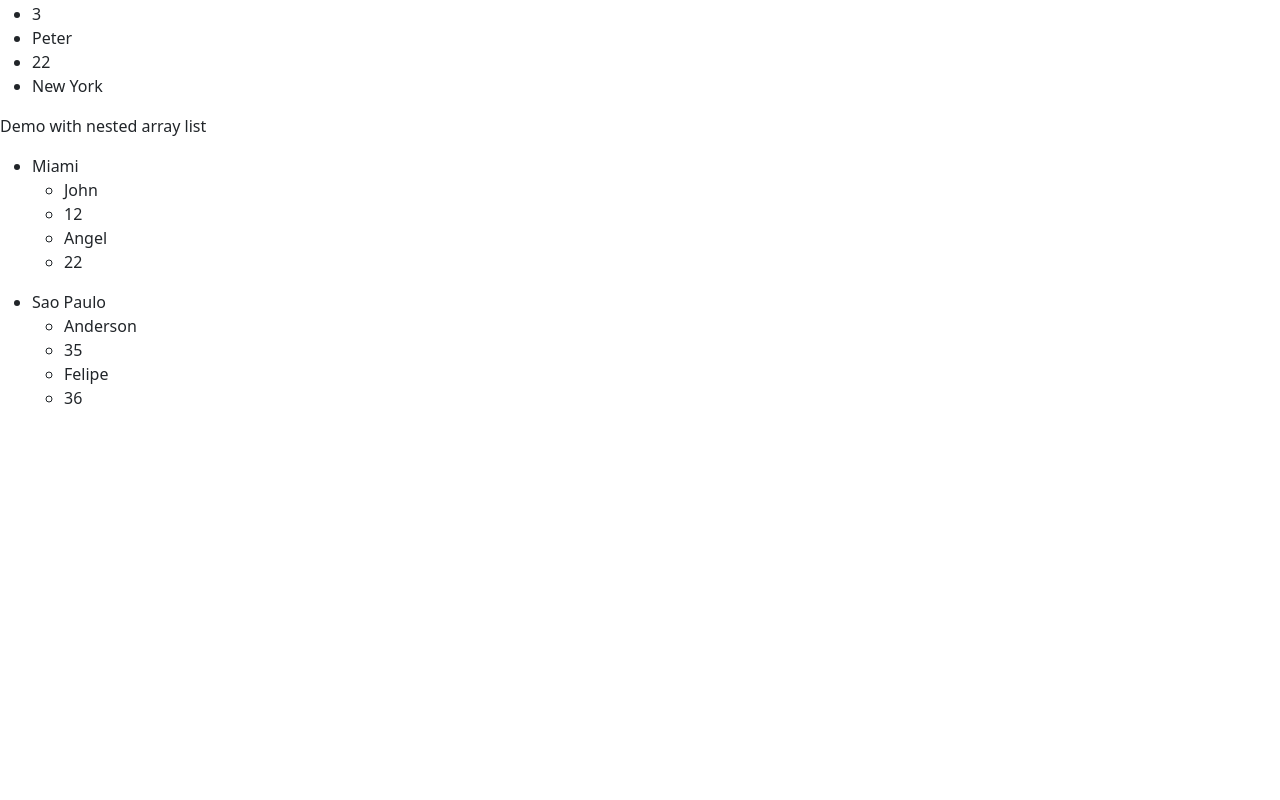
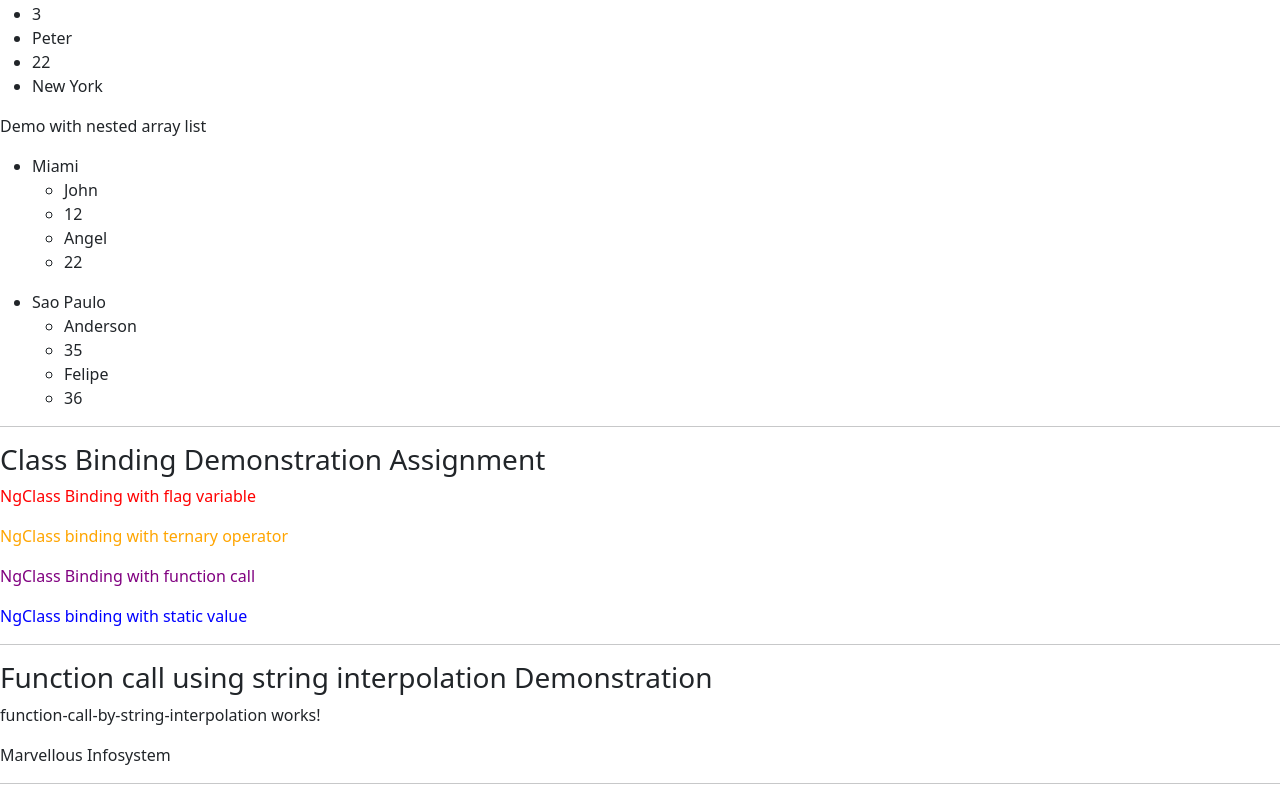
Before and after one commit to GaytriSuneelPavtekar/AngularHandson, an Angular app: page / in a window 1280 px wide. Shown: the part 2036-2836 px from the top of the page. Before the commit the page ends 2462 px from the top, so only its background shows below. Built offline with nearby package versions, Linux system fonts and the light colour scheme.

Commit message:
function call inside string interpolation  demonstration

```diff
--- a/angular.json
+++ b/angular.json
@@ -11,6 +11,9 @@
       "schematics": {
         "@schematics/angular:application": {
           "strict": true
+        },
+        "@schematics/angular:component": {
+          "skipTests": true
         }
       },
       "root": "",
--- a/src/app/app.component.html
+++ b/src/app/app.component.html
@@ -36,3 +36,13 @@
 
 <h3>*ngFor Demonstration</h3>
 <app-ng-for-demo></app-ng-for-demo>
+<hr>
+
+<h3>Class Binding Demonstration Assignment</h3>
+<app-first-component></app-first-component>
+<app-second-component></app-second-component>
+<hr>
+
+<h3>Function call using string interpolation Demonstration</h3>
+<app-function-call-by-string-interpolation></app-function-call-by-string-interpolation>
+<hr>
--- /dev/null
+++ b/src/app/function-call-by-string-interpolation/function-call-by-string-interpolation.component.html
@@ -0,0 +1,2 @@
+<p>function-call-by-string-interpolation works!</p>
+{{getString()}}
--- /dev/null
+++ b/src/app/function-call-by-string-interpolation/function-call-by-string-interpolation.component.ts
@@ -0,0 +1,19 @@
+import { Component, OnInit } from '@angular/core';
+
+@Component({
+  selector: 'app-function-call-by-string-interpolation',
+  templateUrl: './function-call-by-string-interpolation.component.html',
+  styleUrls: ['./function-call-by-string-interpolation.component.css']
+})
+export class FunctionCallByStringInterpolationComponent implements OnInit {
+
+  constructor() { }
+
+  ngOnInit(): void {
+  }
+
+  getString() {
+    return 'Marvellous Infosystem';
+  }
+
+}
```
Also changed, not shown: src/app/app.module.ts (+7 -1 lines), src/app/function-call-by-string-interpolation/function-call-by-string-interpolation.component.css (added).
